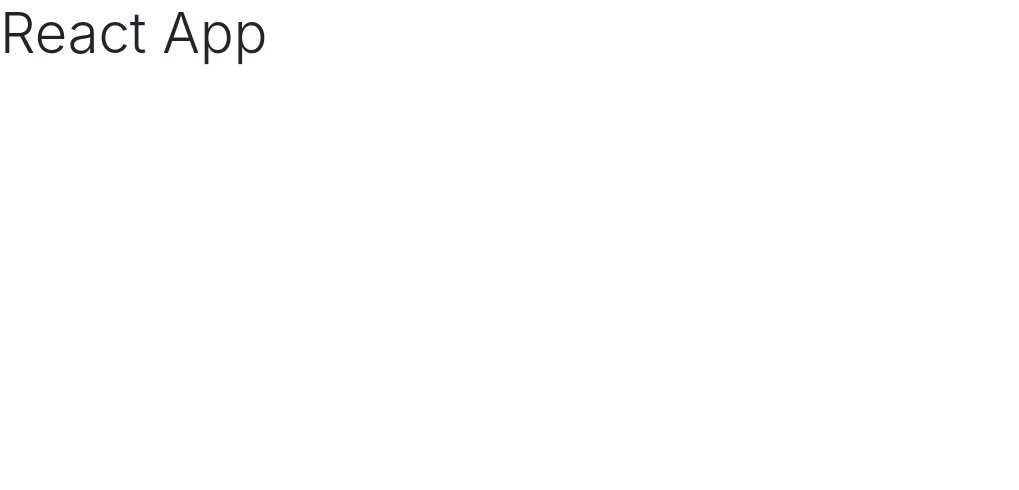
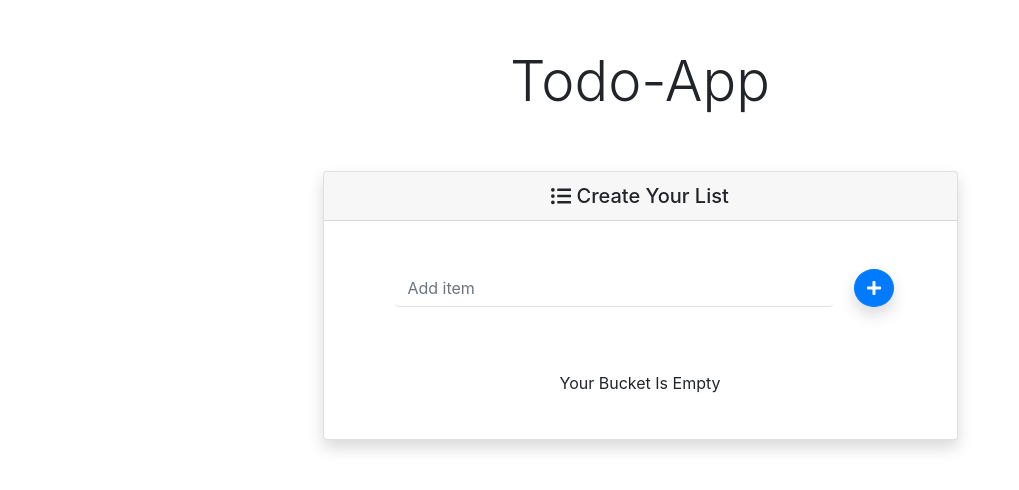
Before and after one commit to 11611746/simple-todo-list-app, a React (Create React App) app: page / in a window 1280 px wide. Shown: the top 490 px of the page, without its empty margins (0-1019 px from the left). Built offline with nearby package versions, Linux system fonts and the light colour scheme.

Commit message:
Todo-App

```diff
--- a/package.json
+++ b/package.json
@@ -3,6 +3,9 @@
   "version": "0.1.0",
   "private": true,
   "dependencies": {
+    "@fortawesome/fontawesome-svg-core": "^1.2.32",
+    "@fortawesome/free-solid-svg-icons": "^5.15.1",
+    "@fortawesome/react-fontawesome": "^0.1.11",
     "@testing-library/jest-dom": "^4.2.4",
     "@testing-library/react": "^9.5.0",
     "@testing-library/user-event": "^7.2.1",
--- a/src/App.js
+++ b/src/App.js
@@ -1,9 +1,78 @@
-import React from 'react';
+import React, { useState } from 'react';
+import { FontAwesomeIcon } from '@fortawesome/react-fontawesome';
+import { faPlusSquare,faPlus,faListUl,faMinusSquare,faTrash,faStrikethrough } from '@fortawesome/free-solid-svg-icons';
+import List from './List'
 
 const App = () => {
+
+  let footerText;
+
+  const [list,updateList] = useState('');
+  const [listItems,updateListItems] = useState([]);
+
+  const listItem = (character) => {
+    updateList(character.target.value);
+  }
+
+  const InsertList = () => {
+    updateListItems((oldListItems) => {
+      return [...oldListItems, list];
+    });
+    updateList('');
+  }
+
+  const removeItem = (id) =>{
+
+        updateListItems((oldListItems) => {
+          return oldListItems.filter((currentItem, indexNo) => {
+            return indexNo !== id;
+          })
+        })
+    }
+
+    if(listItems.length===0){
+      footerText = 'Your Bucket Is Empty';
+    }
+
   return (
     <>
-      <h1 className="display-4">React App</h1>
+      <div className="container py-5">
+        <h4 className="display-4 text-center">Todo-App</h4>
+        <div className="row">
+          <div className="col-md-7 mx-auto bg-white text-center my-5">
+            <div className="card rounded shadow">
+              <h5 class="card-header"><FontAwesomeIcon icon={faListUl} /> Create Your List</h5>
+              <div className="card-body">
+                <div className="row my-4 d-flex justify-content-sm-center">
+                  <div className="col-sm-9 my-1">
+                    <input type="text" placeholder="Add item" class="form-control form-control card-title shadow-none border-top-0 border-left-0 border-right-0 border-bottom"
+                    name="list"
+                    onChange={listItem}
+                    value={list}
+                    />
+                  </div>
+                  <div className="col-sm-1 p-0 my-1">
+                    <button className="btn btn btn-primary rounded-circle shadow " onClick={InsertList}><FontAwesomeIcon icon={faPlus} /></button>
+                  </div>
+                </div>
+                <ol className="list-group list-unstyled lead text-dark">
+                  {listItems.map((listValue,index)=>{
+                    return (
+                      <List
+                        key = {index}
+                        id = {index}
+                        propsValue = {listValue}
+                        onSelect = {removeItem}
+                      />
+                    )
+                  })}
+                </ol>
+                <p class="card-text py-4">{footerText}</p>
+              </div>
+            </div>
+          </div>
+        </div>
+      </div>
     </>
   )
 }
--- /dev/null
+++ b/src/List.jsx
@@ -0,0 +1,23 @@
+import React from 'react';
+import { FontAwesomeIcon } from '@fortawesome/react-fontawesome';
+import { faPlusSquare,faPlus,faListUl,faTimes,faTrash,faStrikethrough } from '@fortawesome/free-solid-svg-icons';
+
+const List = (props) => {
+
+    return (
+        <>
+            <li class="list-group-item d-flex border-0 p-1">
+                <span className="mr-3">
+                    <FontAwesomeIcon icon={faTimes}
+                    className="text-danger"
+                    onClick={() => {
+                        return props.onSelect(props.id);
+                    }}/>
+                </span>
+                {props.propsValue}
+            </li>
+        </>
+    );
+}
+
+export default List;
```
Also changed, not shown: public/manifest.json, 1 other file (tests, documents, lock files or other folders).
